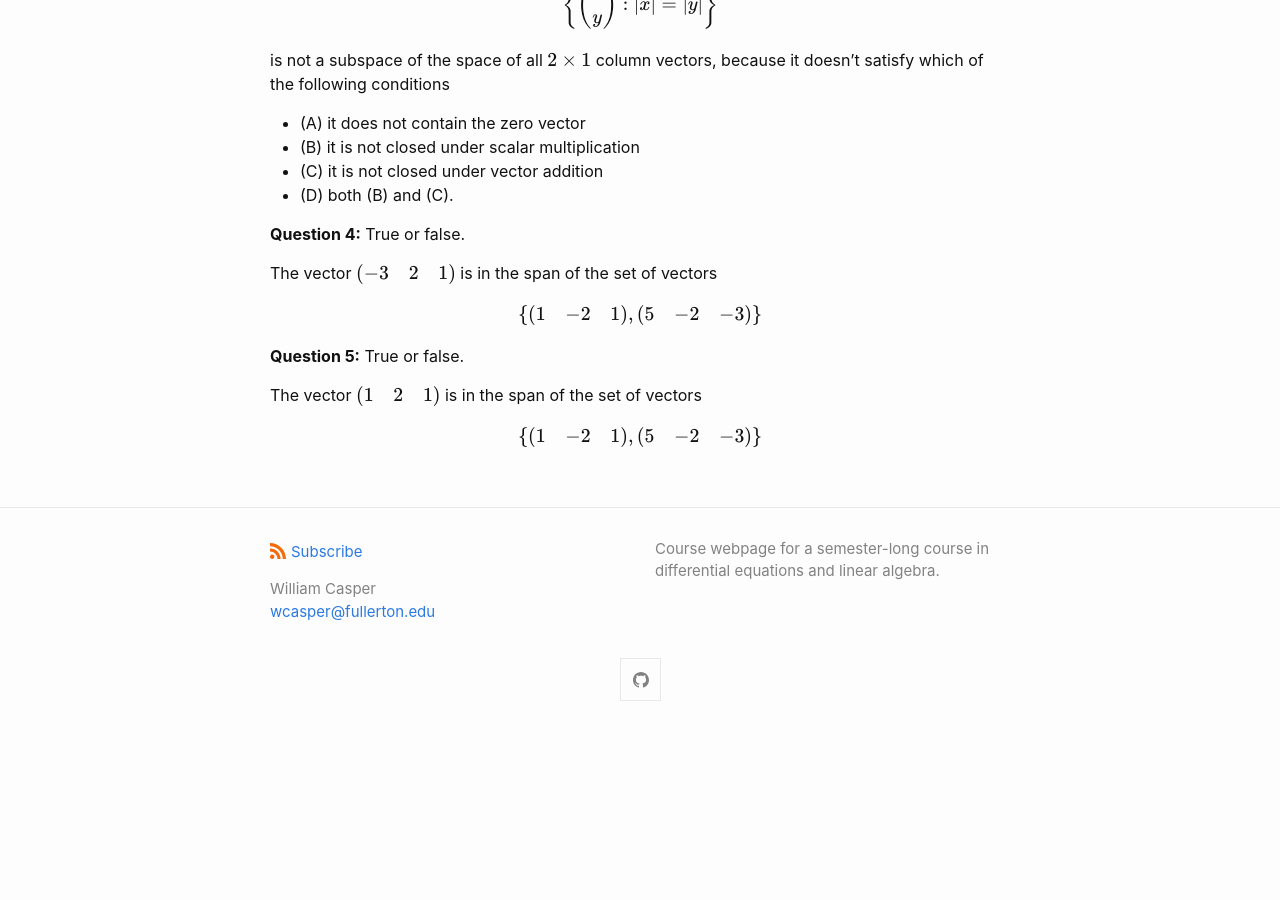
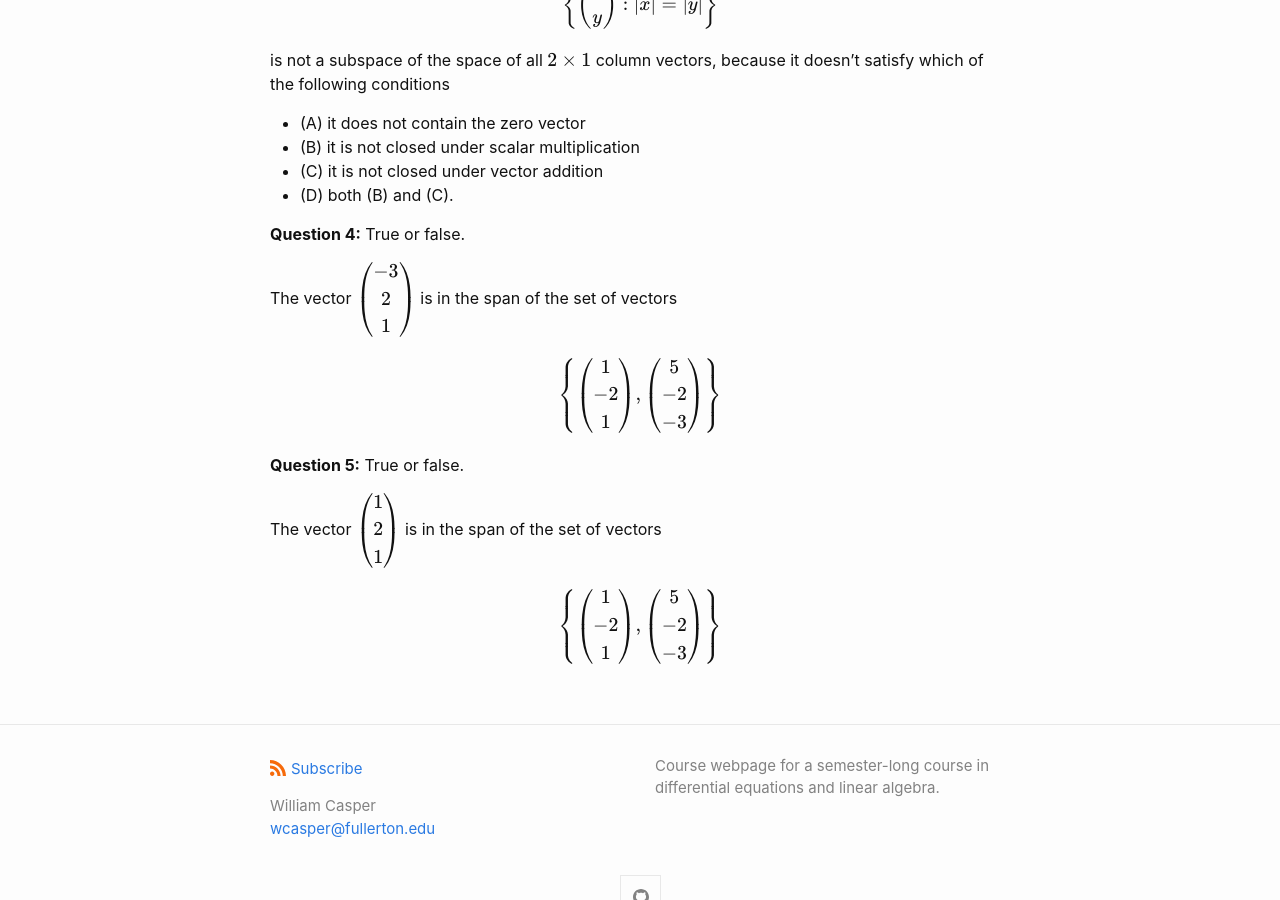
Before and after one commit to wcasper/math207spring2024, a Jekyll site: the page built from _quizzes/quiz12.md, in a window 1280 px wide and 900 px high, scrolled down 538 px. Built offline with Jekyll 4.4.1, drawn with Linux system fonts in a browser that asks for light colours; before the commit the page ends 1274 px from its top, so only the background shows below that.

Commit message:
fixed typo

```diff
--- a/_quizzes/quiz12.md
+++ b/_quizzes/quiz12.md
@@ -32,18 +32,18 @@ is not a subspace of the space of all $$2\times 1$$ column vectors, because it d
 
 **Question 4:**  True or false.
 
-The vector $$\left(\begin{array}{ccc}-3 & 2 & 1\end{array}\right)$$ is in the span of the set of vectors
+The vector $$\left(\begin{array}{c}-3\\ 2\\ 1\end{array}\right)$$ is in the span of the set of vectors
 
 $$\left\lbrace
-\left(\begin{array}{ccc}1 & -2 & 1\end{array}\right),
-\left(\begin{array}{ccc}5 & -2 & -3\end{array}\right)
+\left(\begin{array}{c}1\\ -2\\ 1\end{array}\right),
+\left(\begin{array}{c}5\\ -2\\ -3\end{array}\right)
 \right\rbrace$$
 
 **Question 5:**  True or false.
 
-The vector $$\left(\begin{array}{ccc}1 & 2 & 1\end{array}\right)$$ is in the span of the set of vectors
+The vector $$\left(\begin{array}{c}1\\ 2\\ 1\end{array}\right)$$ is in the span of the set of vectors
 
 $$\left\lbrace
-\left(\begin{array}{ccc}1 & -2 & 1\end{array}\right),
-\left(\begin{array}{ccc}5 & -2 & -3\end{array}\right)
+\left(\begin{array}{c}1\\ -2\\ 1\end{array}\right),
+\left(\begin{array}{c}5\\ -2\\ -3\end{array}\right)
 \right\rbrace$$
```
